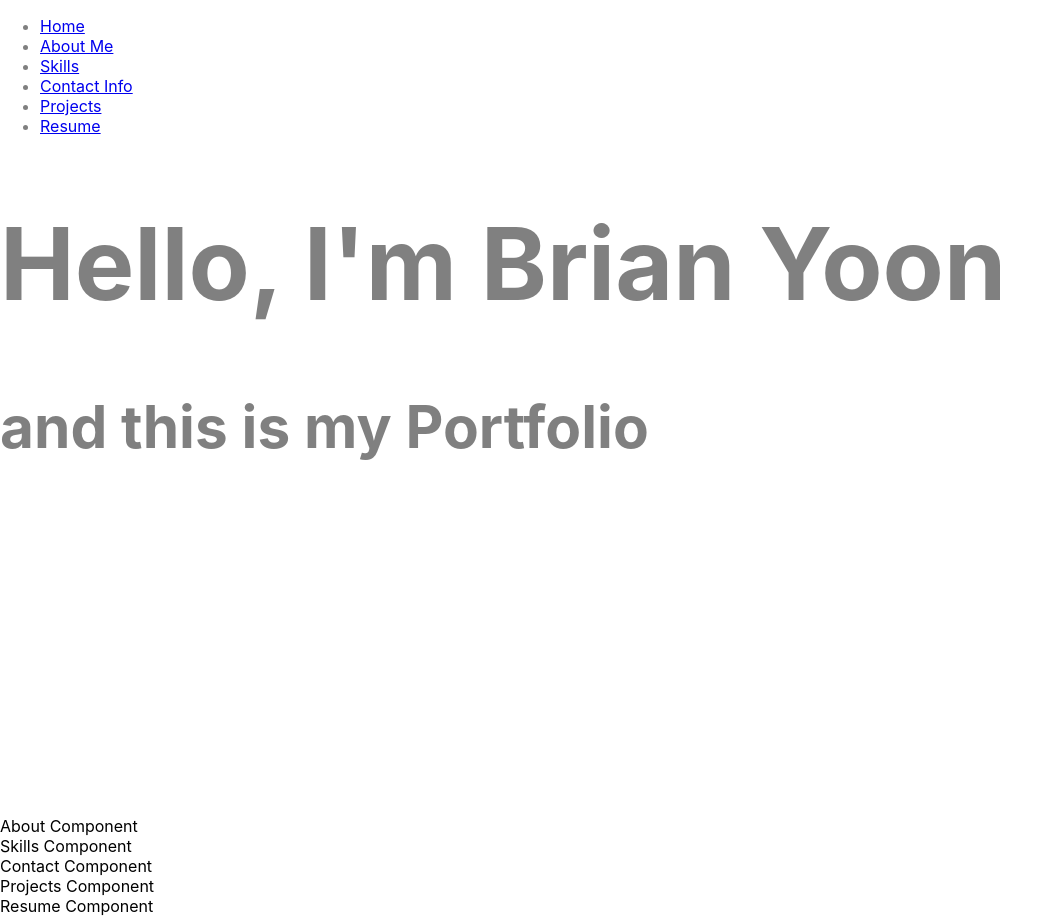
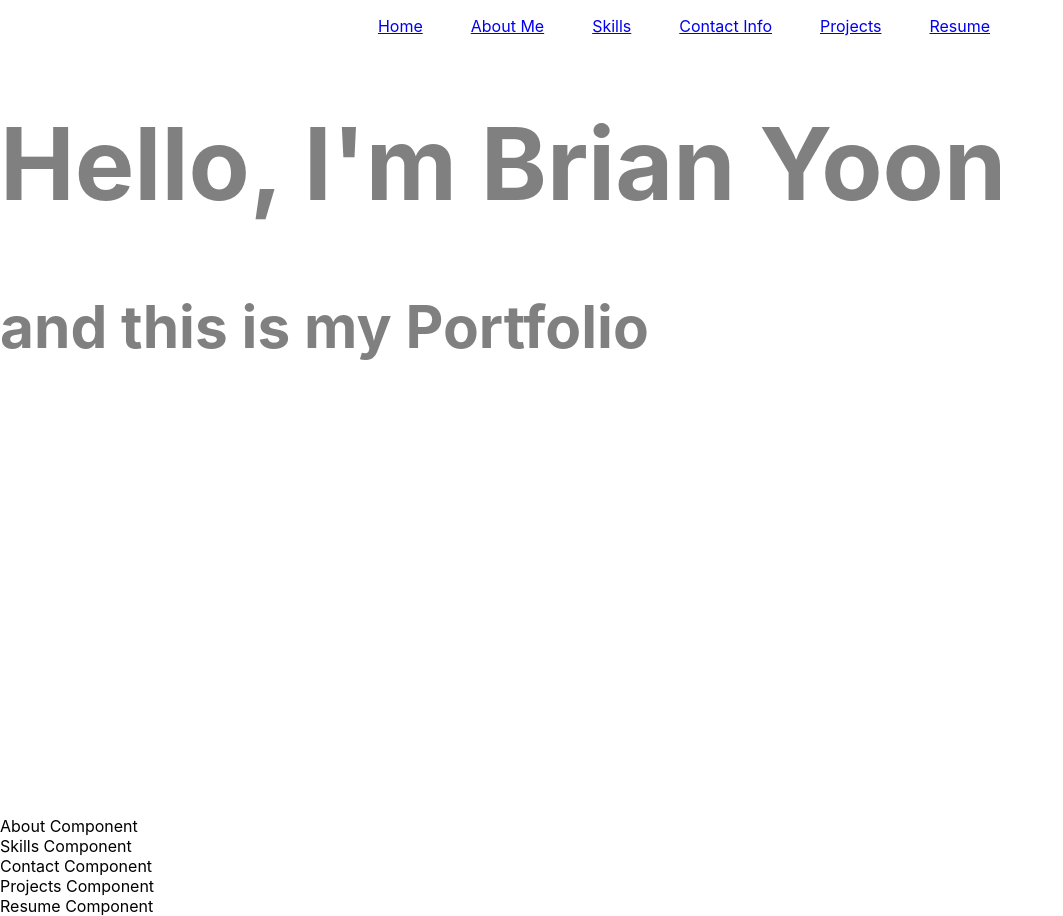
Before and after one commit to thinkaboutmovies/portfolio, a React (Create React App) app: page / in a window 1280 px wide. Shown: the whole page, without its empty margins (0-1063 px from the left). Built offline with nearby package versions, Linux system fonts and the light colour scheme.

Commit message:
style nav bar

```diff
--- a/src/App.css
+++ b/src/App.css
@@ -13,3 +13,13 @@
 #Home-Text {
   font-size: 50px;
 }
+
+.nav {
+  display: flex;
+  justify-content: center;
+}
+
+.nav-element {
+  padding-left: 3em;
+  list-style-type: none;
+}
--- a/src/components/Home.js
+++ b/src/components/Home.js
@@ -2,35 +2,16 @@ import React from 'react';
 // import background from '/Users/brianyoon/sei/projects/thinkaboutmovies.github.io/src/background.jpeg';
 
 function Home(props) {
-
     return (
-			<div id='Home'>
-				<ul class='Main'>
-					<li>
-						{' '}
-						<a href='#Home'>Home</a>{' '}
-					</li>
-					<li>
-						{' '}
-						<a href='#About'>About Me</a>{' '}
-					</li>
-					<li>
-						{' '}
-						<a href='#Skills'>Skills</a>{' '}
-					</li>
-					<li>
-						{' '}
-						<a href='#Contact'>Contact Info</a>{' '}
-					</li>
-					<li>
-						{' '}
-						<a href='#Projects'>Projects</a>{' '}
-					</li>
-					<li>
-						{' '}
-						<a href='#Resume'>Resume</a>{' '}
-					</li>
-				</ul>
+		<div id='Home' >
+            <ul class='nav'>
+                <li class='nav-element'><a href="#Home">Home</a></li>
+                <li class='nav-element'> <a href="#About">About Me</a> </li>
+                <li class='nav-element'><a href="#Skills">Skills</a></li>
+                <li class='nav-element'><a href="#Contact">Contact Info</a></li>
+                <li class='nav-element'><a href="#Projects">Projects</a></li>
+                <li class='nav-element'><a href="#Resume">Resume</a></li>
+            </ul>
 				<div id='Home-Text'>
 					<h1>Hello, I'm Brian Yoon</h1>
 					<h3>and this is my Portfolio</h3>
```
